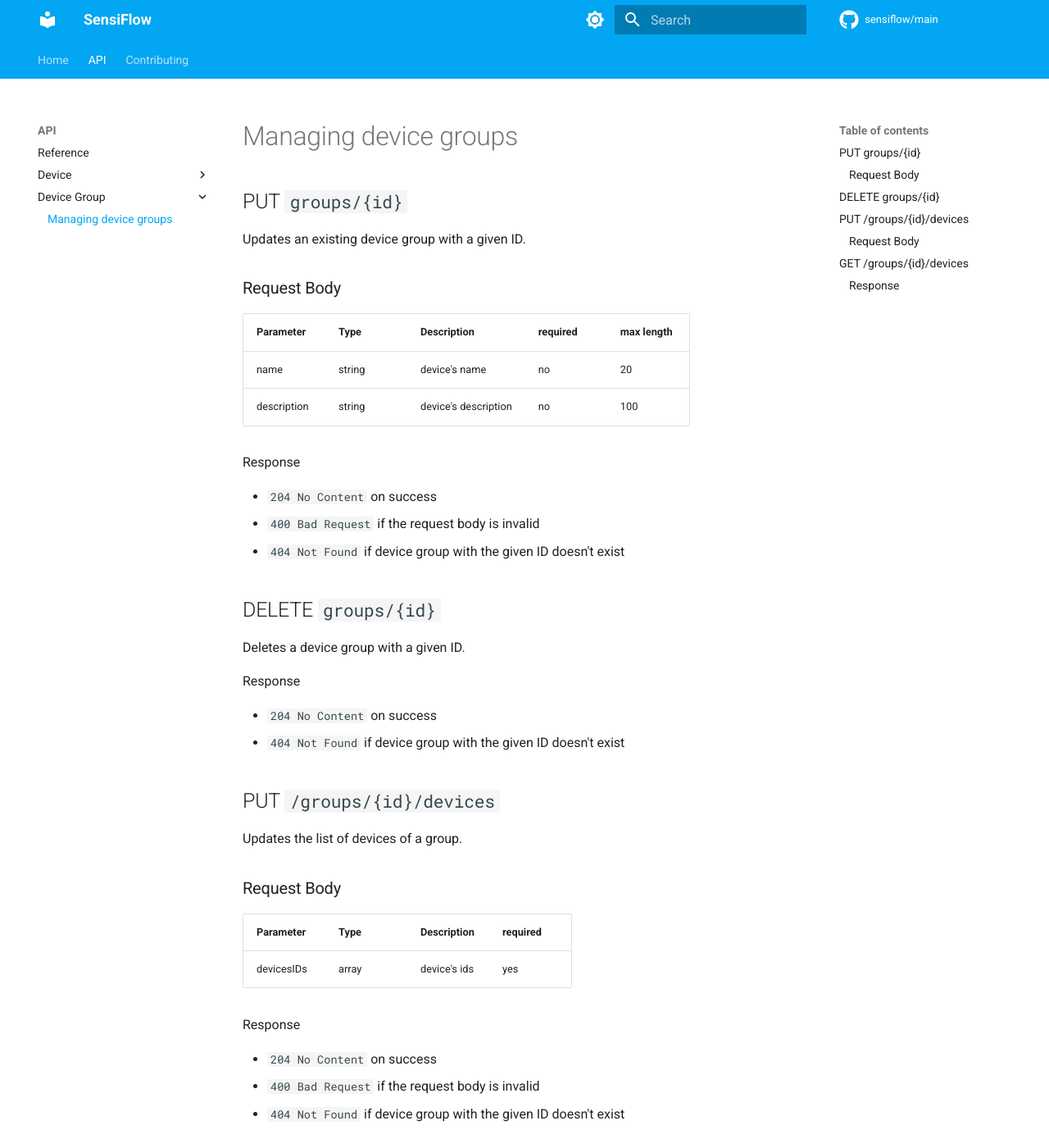
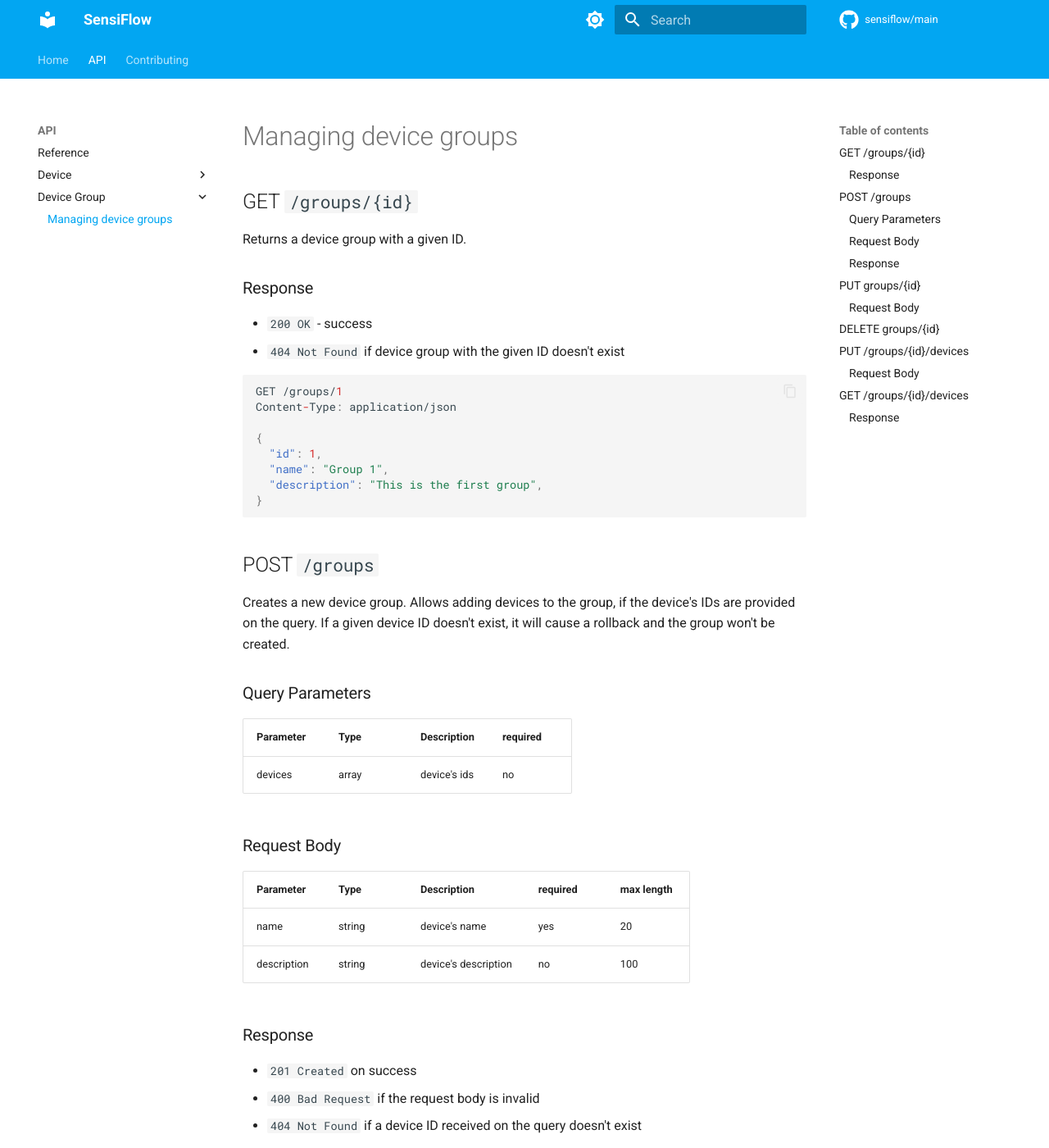
Before and after one commit to sensiflow/main, an MkDocs documentation site: the page built from docs/api/device-group/general.md, in a window 1280 px wide and 1400 px high. Shown: the whole window at 82% size. Built offline with MkDocs 1.6.1 and Material for MkDocs 9.7.7, drawn with Linux system fonts in a browser that asks for light colours; comment, search, counter and statistics services are not loaded; some of the changed text lies outside the part shown.

Commit message:
Added GET group and POST groups

````diff
--- a/docs/api/device-group/general.md
+++ b/docs/api/device-group/general.md
@@ -1,3 +1,63 @@
+## GET `/groups/{id}`
+
+Returns a device group with a given ID.
+
+### Response
+
+- `200 OK` - success
+- `404 Not Found` if device group with the given ID doesn't exist
+
+```json
+
+GET /groups/1
+Content-Type: application/json
+
+{
+  "id": 1,
+  "name": "Group 1",
+  "description": "This is the first group",
+}
+
+```
+
+## POST `/groups`
+
+Creates a new device group.
+Allows adding devices to the group, if the device's IDs are provided on the query.
+If a given device ID doesn't exist, it will cause a rollback and the group won't be created.
+
+### Query Parameters
+
+| Parameter   | Type   | Description| required |
+|-------------|--------|------------| -------- |
+| devices     | array  | device's ids| no      |
+
+
+### Request Body
+
+| Parameter   | Type   | Description| required | max length |
+|-------------|--------|------------| -------- | ---------- |
+| name        | string | device's name | yes | 20 |
+| description | string | device's description  | no | 100 |
+
+### Response
+
+- `201 Created` on success
+- `400 Bad Request` if the request body is invalid
+- `404 Not Found` if a device ID received on the query doesn't exist
+
+```json
+POST /groups?devices=1,2
+Content-Type: application/json
+
+{
+  "name": "Group 1",
+  "description": "This is the first group",
+}
+
+```
+
+
 ## PUT `groups/{id}`
 
 Updates an existing device group with a given ID.
````
